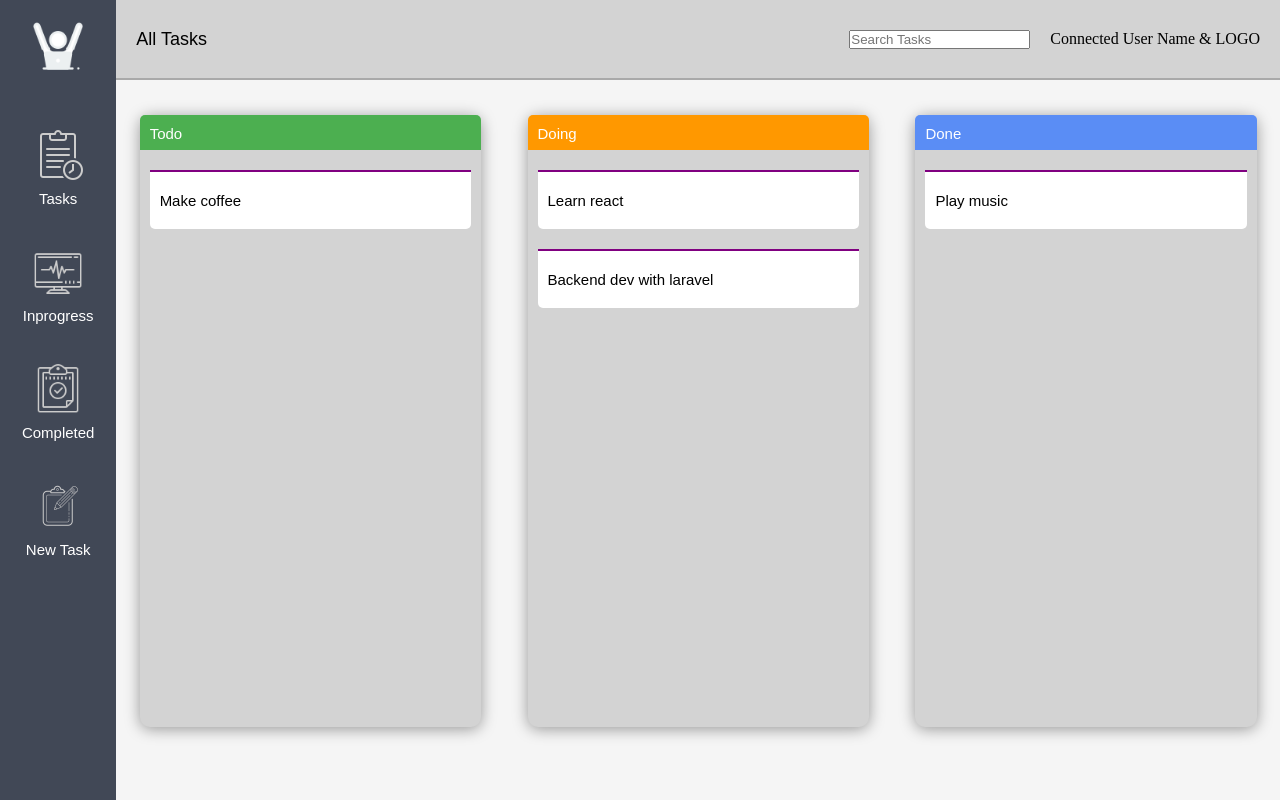
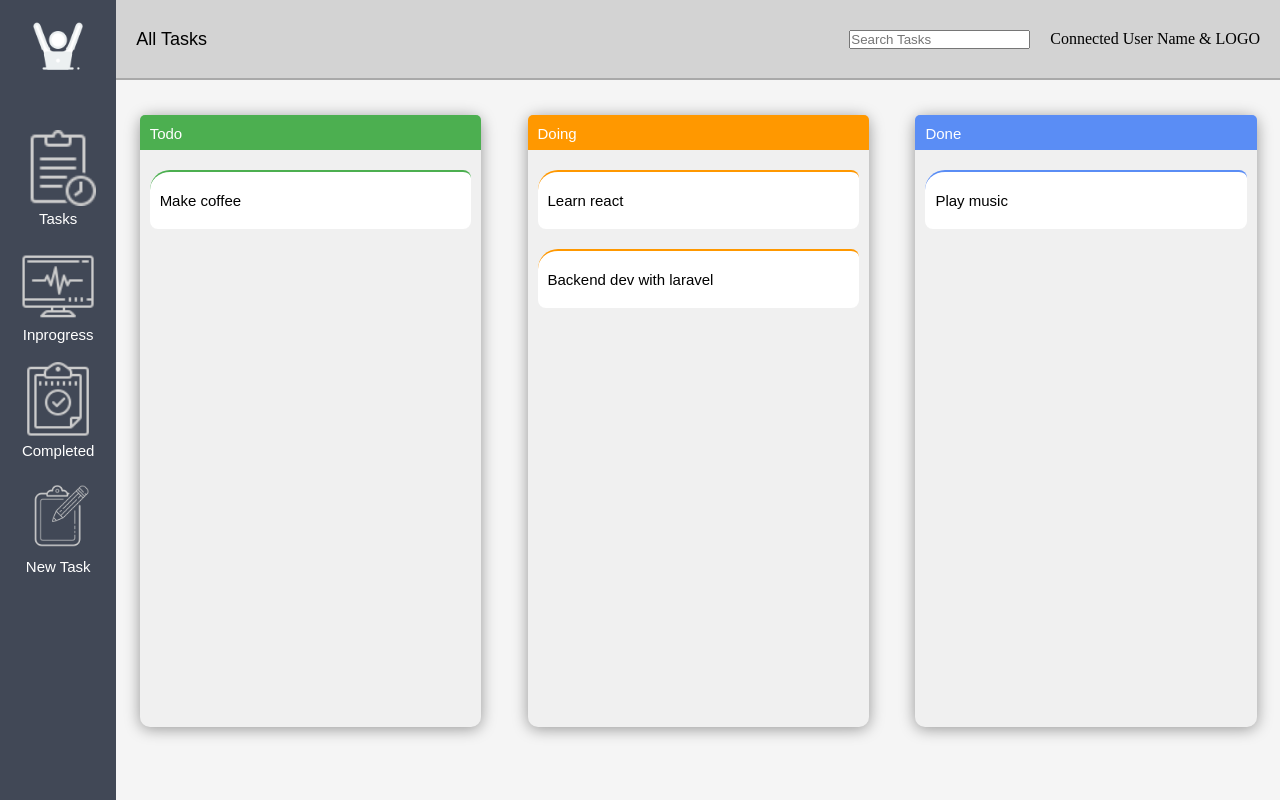
Before and after one commit to imadLASRI/Todo-react-app, a React (Create React App) app: page / in a window 1280 px wide. Built offline with nearby package versions, Linux system fonts and the light colour scheme.

Commit message:
navbar styling tweak

```diff
--- a/src/App.js
+++ b/src/App.js
@@ -6,35 +6,12 @@ import Sidebar from './Components/Sidebar';
 import Navbar from './Components/Navbar';
 import Todocard from './Components/Todocard';
 
+// data in custom file
+import data from './Data';
+
 function App( ) {
 
-  const [tasks, setTasks] = useState([
-    {
-        id: 1,
-        todo: 'Learn react',
-        deadline: 'in 1 month',
-        status: 'ongoing'
-    },
-    {
-        id: 2,
-        todo: 'Backend dev with laravel',
-        deadline: 'whenever',
-        status: 'ongoing'
-    },
-    {
-        id: 3,
-        todo: 'Make coffee',
-        deadline: 'whenever',
-        status: 'new'
-    },
-    {
-        id: 4,
-        todo: 'Play music',
-        deadline: 'whenever',
-        status: 'done'
-    }
-]);
-
+  const [tasks, setTasks] = useState(data.tasks);
 
   return (
     <div className="App">
@@ -44,11 +21,11 @@ function App( ) {
         <Navbar />
 
         <div className="CardsContainer">
-          <Todocard todos={tasks} title="Todo" status="new" color="#4caf50"/>
+          <Todocard setTodos={setTasks} todos={tasks} title="Todo" status="new" color="#4caf50"/>
 
-          <Todocard todos={tasks} title="Doing" status="ongoing" color="#ff9800"/>
+          <Todocard setTodos={setTasks} todos={tasks} title="Doing" status="ongoing" color="#ff9800"/>
 
-          <Todocard todos={tasks} title="Done" status="done"/>
+          <Todocard setTodos={setTasks} todos={tasks} title="Done" status="done"/>
 
         </div>
       </div>
--- a/src/Components/Sidebar/index.js
+++ b/src/Components/Sidebar/index.js
@@ -17,15 +17,27 @@ const Logo = styled.div`
 
 const SideNav = styled.div`
     width: 100%;
-    height: 50px;
-    margin-bottom: 10px;
+    height: 10%;
+    margin-bottom: 40px;
     background-image: url('${ props => props.img}');
     background-size: contain;
     background-position: center center;
     background-repeat: no-repeat;
     cursor: pointer;
+    color: white;
+    position: relative;
+
+    &:hover{
+        color: grey;
+    }
 `;
 
+const SideLabelContainer = styled.div`
+    width: 100%;
+    text-align: center;
+    position: absolute;
+    top: 105%;
+`;
 
 const SideLabel = styled.h1`
     margin-bottom: 40px;
@@ -33,12 +45,7 @@ const SideLabel = styled.h1`
     font-weight: normal;
     font-family: Arial, Helvetica, sans-serif;
     text-align: center;
-    color: white;
-    cursor: pointer;
-
-    &:hover{
-        color: grey;
-    }
+    color: inherit;
 `;
 
 const Sidebar = () => {
@@ -47,10 +54,29 @@ const Sidebar = () => {
         <div className="Sidebar">
             <a href="#"><Logo /></a>
 
-            <SideNav img="img/tasks.png" /><SideLabel>Tasks</SideLabel>
-            <SideNav img="img/inprogress.png" /><SideLabel>Inprogress</SideLabel>
-            <SideNav img="img/completed.png" /><SideLabel>Completed</SideLabel>
-            <SideNav img="img/addtask.png" /><SideLabel>New Task</SideLabel>
+            <SideNav img="img/tasks.png" >
+                <SideLabelContainer>
+                    <SideLabel>Tasks</SideLabel>
+                </SideLabelContainer>
+            </SideNav>
+
+            <SideNav img="img/inprogress.png" >
+                <SideLabelContainer>
+                    <SideLabel>Inprogress</SideLabel>
+                </SideLabelContainer>
+            </SideNav>
+
+            <SideNav img="img/completed.png" >
+                <SideLabelContainer>
+                    <SideLabel>Completed</SideLabel>
+                </SideLabelContainer>
+            </SideNav>
+
+            <SideNav img="img/addtask.png" >
+                <SideLabelContainer>
+                    <SideLabel>New Task</SideLabel>
+                </SideLabelContainer>
+            </SideNav>
         </div>
     );
 }
--- a/src/Components/Task/Task.css
+++ b/src/Components/Task/Task.css
@@ -2,8 +2,8 @@
     width: 100%;
     margin: 10px 0px;
     background-color: white;
-    border-top: 2px solid purple;
-    border-radius: 0 0 5px 5px ;
+    border-top: 2px solid #5a8df5;
+    border-radius: 20px 8px 8px 8px;
     padding: 20px 10px;
     box-sizing: border-box;
     font-size: 15px;
--- a/src/Components/Task/index.js
+++ b/src/Components/Task/index.js
@@ -8,7 +8,7 @@ import './Task.css';
 const Task = (props) => {
 
     return (
-        <div className="Task">
+        <div className="Task" style={{ borderTop: '2px solid ' + props.borderColor }}>
             {props.children}
         </div>
 
--- a/src/Components/Todocard/Todocard.css
+++ b/src/Components/Todocard/Todocard.css
@@ -2,7 +2,7 @@
     width: 30%;
     height: 85%;
     margin: 3% 2% 2% 2%;
-    background-color: lightgrey;
+    background-color: #d3d3d329;
     border-radius: 10px;
     box-shadow: 0px 2px 15px 0px #00000063;
 }
--- a/src/Components/Todocard/index.js
+++ b/src/Components/Todocard/index.js
@@ -1,4 +1,4 @@
-import React, { useState } from 'react';
+import React from 'react';
 import styled from 'styled-components';
 
 import './Todocard.css';
@@ -41,7 +41,7 @@ const Todocard = ( props ) => {
             <TaskContainer>
                 {props.todos.map( task => {
                     return (
-                        (task.status == props.status) && <Task key={task.id}>{task.todo}</Task>
+                        (task.status == props.status) && <Task borderColor={props.color} key={task.id}>{task.todo}</Task>
                     );
                 })}
             </TaskContainer>
--- /dev/null
+++ b/src/Data/index.js
@@ -0,0 +1,30 @@
+const data = {
+    tasks : [
+        {
+            id: 1,
+            todo: 'Learn react',
+            deadline: 'in 1 month',
+            status: 'ongoing'
+        },
+        {
+            id: 2,
+            todo: 'Backend dev with laravel',
+            deadline: 'whenever',
+            status: 'ongoing'
+        },
+        {
+            id: 3,
+            todo: 'Make coffee',
+            deadline: 'whenever',
+            status: 'new'
+        },
+        {
+            id: 4,
+            todo: 'Play music',
+            deadline: 'whenever',
+            status: 'done'
+        }
+    ]
+}
+
+export default data;
```
